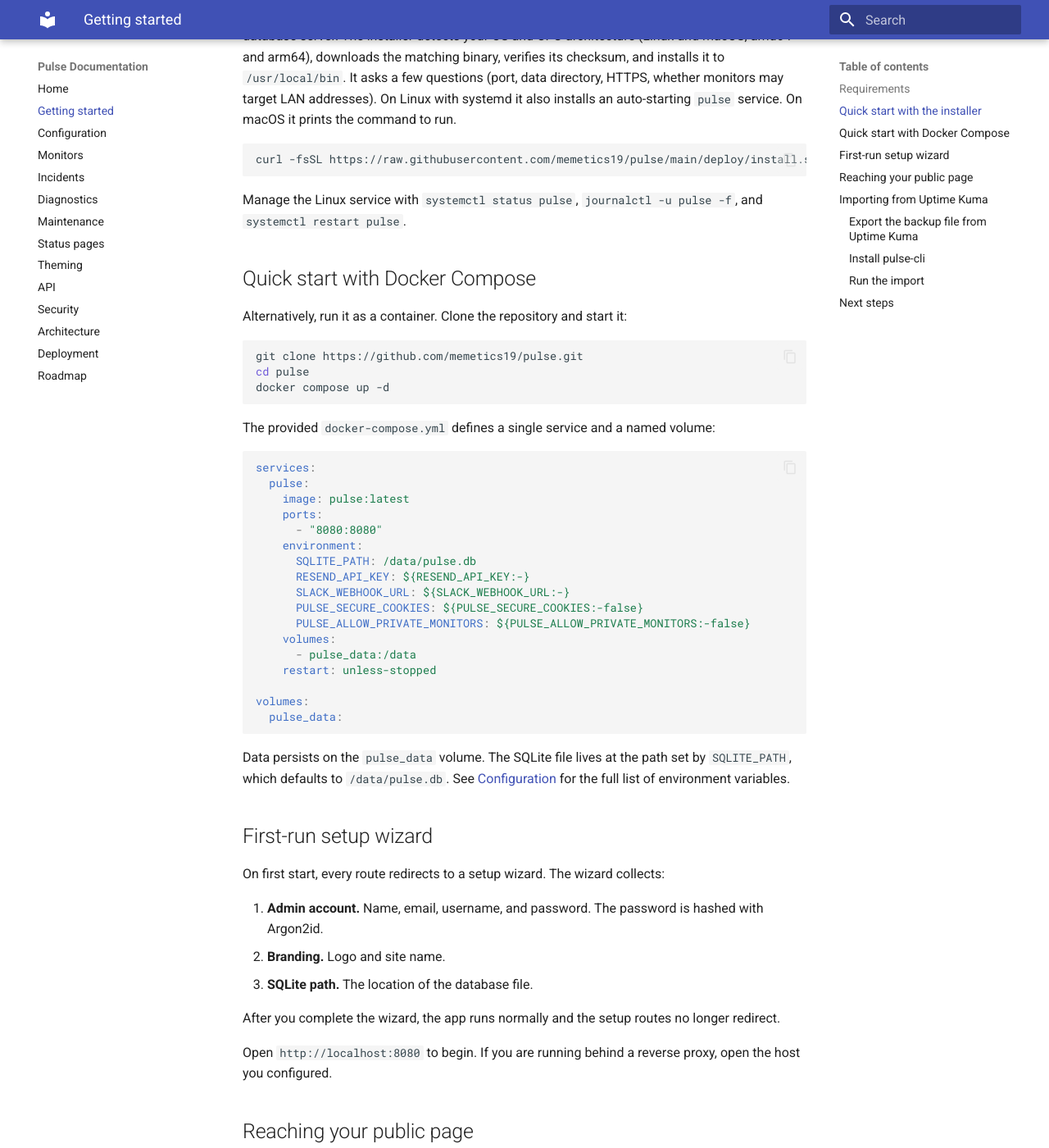
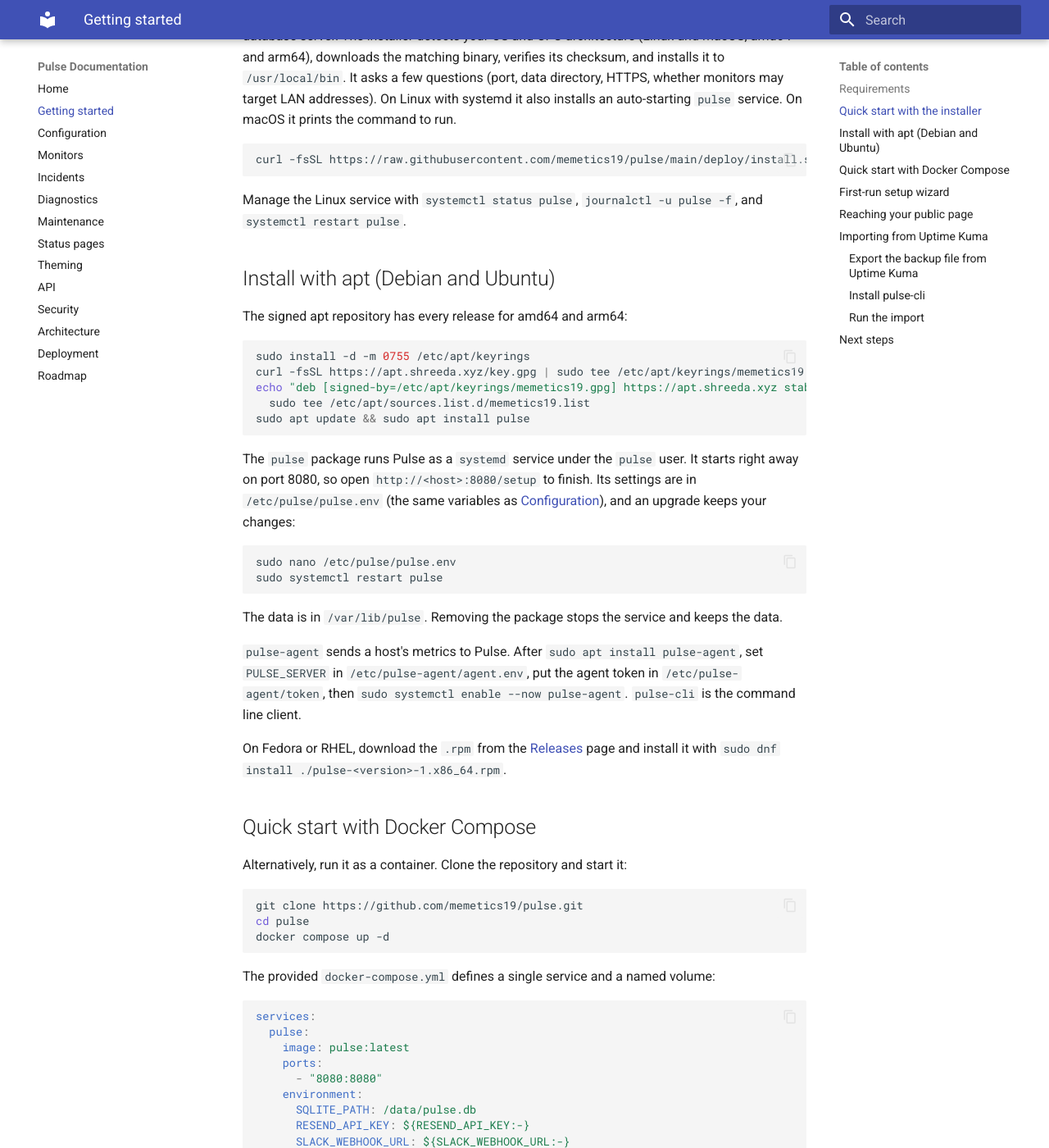
Before and after one commit to memetics19/pulse, an MkDocs documentation site: the page built from docs/getting-started.md, in a window 1280 px wide and 1400 px high, scrolled down 601 px. Shown: the whole window at 82% size. Built offline with MkDocs 1.6.1 and Material for MkDocs 9.7.7, drawn with Linux system fonts in a browser that asks for light colours; some of the changed text lies outside the part shown.

Commit message:
docs: install pulse, pulse-agent and pulse-cli from the signed apt repository

````diff
--- a/docs/getting-started.md
+++ b/docs/getting-started.md
@@ -27,6 +27,39 @@
 
 Manage the Linux service with `systemctl status pulse`, `journalctl -u pulse -f`,
 and `systemctl restart pulse`.
+
+## Install with apt (Debian and Ubuntu)
+
+The signed apt repository has every release for amd64 and arm64:
+
+```bash
+sudo install -d -m 0755 /etc/apt/keyrings
+curl -fsSL https://apt.shreeda.xyz/key.gpg | sudo tee /etc/apt/keyrings/memetics19.gpg >/dev/null
+echo "deb [signed-by=/etc/apt/keyrings/memetics19.gpg] https://apt.shreeda.xyz stable main" |
+  sudo tee /etc/apt/sources.list.d/memetics19.list
+sudo apt update && sudo apt install pulse
+```
+
+The `pulse` package runs Pulse as a `systemd` service under the `pulse` user. It starts
+right away on port 8080, so open `http://<host>:8080/setup` to finish. Its settings are in
+`/etc/pulse/pulse.env` (the same variables as [Configuration](configuration.md)), and an
+upgrade keeps your changes:
+
+```bash
+sudo nano /etc/pulse/pulse.env
+sudo systemctl restart pulse
+```
+
+The data is in `/var/lib/pulse`. Removing the package stops the service and keeps the data.
+
+`pulse-agent` sends a host's metrics to Pulse. After `sudo apt install pulse-agent`, set
+`PULSE_SERVER` in `/etc/pulse-agent/agent.env`, put the agent token in
+`/etc/pulse-agent/token`, then `sudo systemctl enable --now pulse-agent`. `pulse-cli` is
+the command line client.
+
+On Fedora or RHEL, download the `.rpm` from the
+[Releases](https://github.com/memetics19/pulse/releases) page and install it with
+`sudo dnf install ./pulse-<version>-1.x86_64.rpm`.
 
 ## Quick start with Docker Compose
 
@@ -110,8 +143,8 @@
 chmod +x pulse-cli && sudo mv pulse-cli /usr/local/bin/
 ```
 
-The checksum step is the same one `install.sh` performs for the server binary;
-skip it only if you have another way to verify the download.
+The checksum step is the same one `install.sh` performs for the server binary. Skip it
+only if you have another way to verify the download, for example the apt package.
 
 ### Run the import
 
````
Also changed, not shown: README.md (+15 -0 lines).
